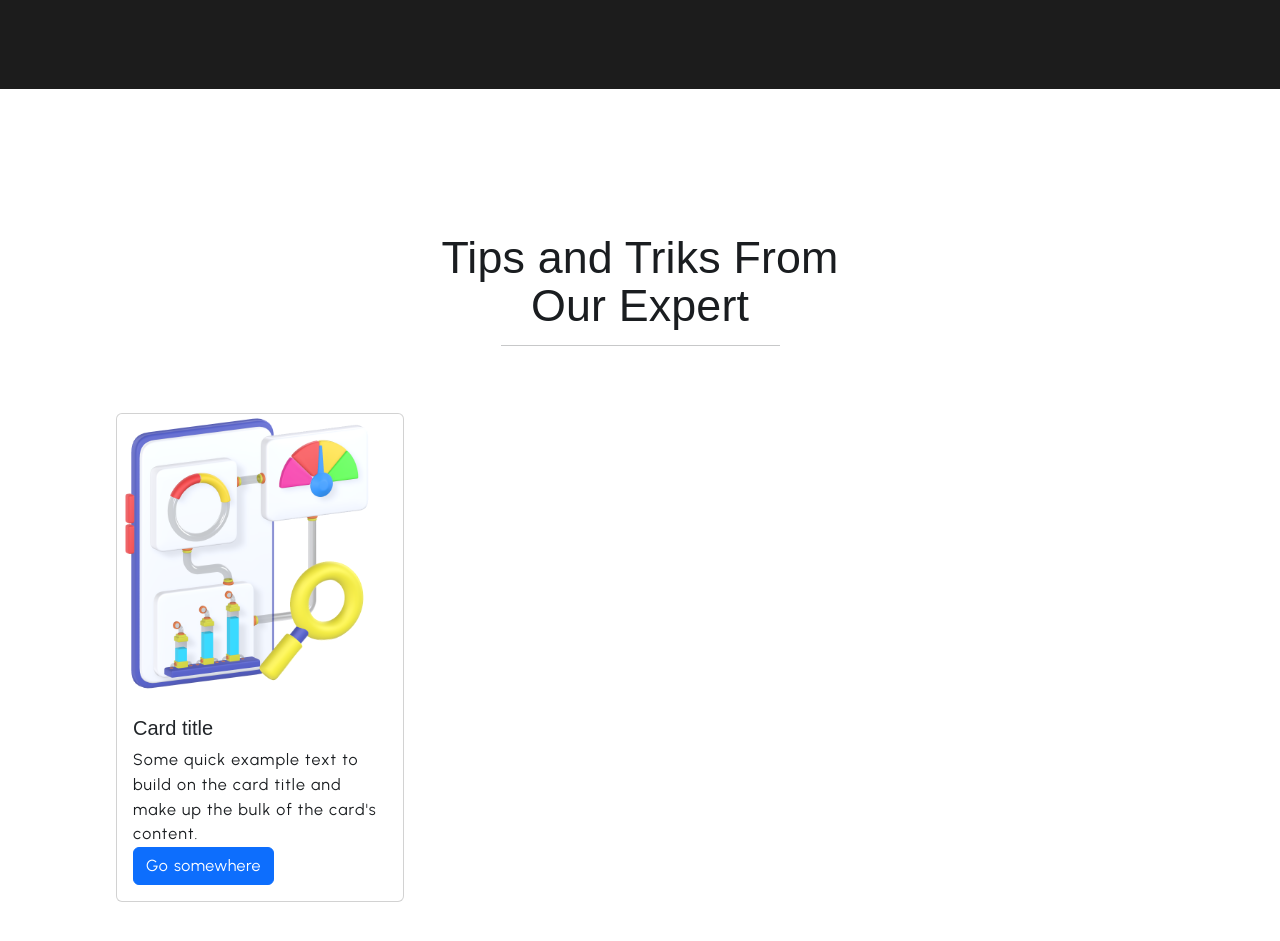
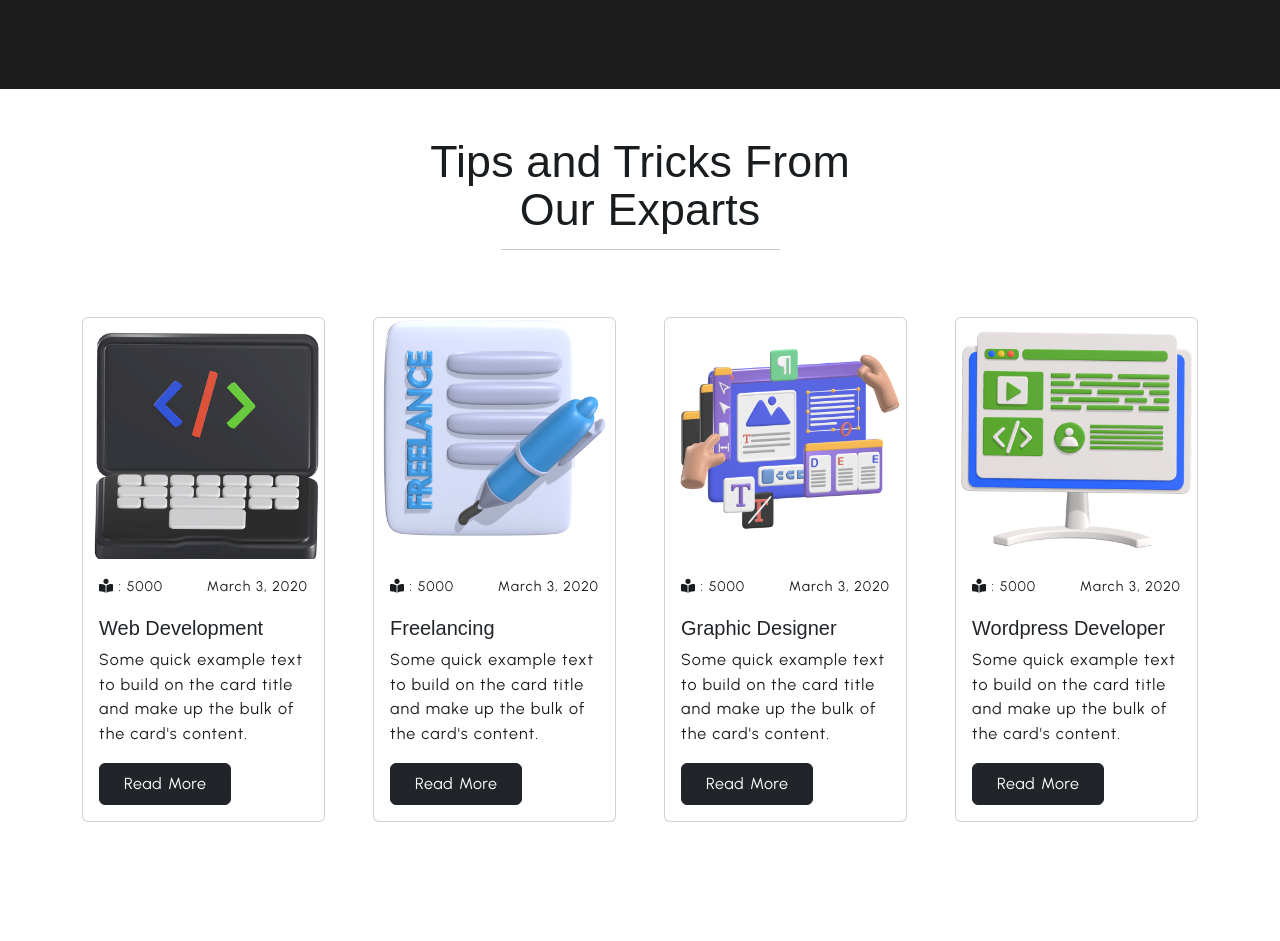
Before and after one commit to Micro-Shubham/Shiksha.co, a plain HTML site: page index.html in a window 1280 px wide. Shown: the part 4820-5761 px from the top of the page. Drawn offline with nearby package versions, Linux system fonts and the light colour scheme.

Commit message:
feat: update digital section with new content and layout improvements

```diff
--- a/index.html
+++ b/index.html
@@ -383,17 +383,19 @@
             <div class="row g-4">
               <div class="col-xxl-4">
                 <div class="d-flex justify-content-center align-items-center">
-                          <div class="card  p-3" style="width: 18rem; ">
-                              <img alt="..."
+                  <div class="card p-3" style="width: 18rem">
+                    <img
+                      alt="..."
                       class="card-img-top"
-                                   src="https://images.pexels.com/photos/3763188/pexels-photo-3763188.jpeg?auto=compress&cs=tinysrgb&w=1260&h=750&dpr=1">
+                      src="https://images.pexels.com/photos/3763188/pexels-photo-3763188.jpeg?auto=compress&cs=tinysrgb&w=1260&h=750&dpr=1"
+                    />
                     <div class="card-body text-center">
-                                  <p class="card-title  mb-3 ">Angelina Thapa</p>
-                                  <p class="card-text ">Some quick example text to build on the card title and
-                                      make
-                                      up
-                                      the bulk of the card's content.</p>
-                                  <div class=" mt-3 d-flex justify-content-center">
+                      <p class="card-title mb-3">Angelina Thapa</p>
+                      <p class="card-text">
+                        Some quick example text to build on the card title and
+                        make up the bulk of the card's content.
+                      </p>
+                      <div class="mt-3 d-flex justify-content-center">
                         <i class="fa-solid fa-star"></i>
                         <i class="fa-solid fa-star"></i>
                         <i class="fa-solid fa-star"></i>
@@ -407,16 +409,19 @@
 
               <div class="col-xxl-4">
                 <div class="d-flex justify-content-center align-items-center">
-                          <div class="card  p-3" style="width: 18rem;">
-                              <img alt="..."
+                  <div class="card p-3" style="width: 18rem">
+                    <img
+                      alt="..."
                       class="card-img-top"
-                                   src="https://images.pexels.com/photos/3763188/pexels-photo-3763188.jpeg?auto=compress&cs=tinysrgb&w=1260&h=750&dpr=1">
+                      src="https://images.pexels.com/photos/3763188/pexels-photo-3763188.jpeg?auto=compress&cs=tinysrgb&w=1260&h=750&dpr=1"
+                    />
                     <div class="card-body text-center">
-                                  <p class="card-title  mb-3">Angelina Thapa</p>
-                                  <p class="card-text">Some quick example text to build on the card title and make
-                                      up
-                                      the bulk of the card's content.</p>
-                                  <div class=" mt-3 d-flex justify-content-center">
+                      <p class="card-title mb-3">Angelina Thapa</p>
+                      <p class="card-text">
+                        Some quick example text to build on the card title and
+                        make up the bulk of the card's content.
+                      </p>
+                      <div class="mt-3 d-flex justify-content-center">
                         <i class="fa-solid fa-star"></i>
                         <i class="fa-solid fa-star"></i>
                         <i class="fa-solid fa-star"></i>
@@ -430,89 +435,19 @@
 
               <div class="col-xxl-4">
                 <div class="d-flex justify-content-center align-items-center">
-                          <div class="card  p-3" style="width: 18rem;">
-                              <img alt="..."
+                  <div class="card p-3" style="width: 18rem">
+                    <img
+                      alt="..."
                       class="card-img-top"
-                                   src="https://images.pexels.com/photos/3763188/pexels-photo-3763188.jpeg?auto=compress&cs=tinysrgb&w=1260&h=750&dpr=1">
+                      src="https://images.pexels.com/photos/3763188/pexels-photo-3763188.jpeg?auto=compress&cs=tinysrgb&w=1260&h=750&dpr=1"
+                    />
                     <div class="card-body text-center">
-                                  <p class="card-title  mb-3">Angelina Thapa</p>
-                                  <p class="card-text">Some quick example text to build on the card title and make
-                                      up
-                                      the bulk of the card's content.</p>
-                                  <div class=" mt-3 d-flex justify-content-center">
-                                      <i class="fa-solid fa-star"></i>
-                                      <i class="fa-solid fa-star"></i>
-                                      <i class="fa-solid fa-star"></i>
-                                      <i class="fa-solid fa-star"></i>
-                                      <i class="far fa-star"></i>
-                                  </div>
-                              </div>
-                          </div>
-                      </div>
-                  </div>
-              </div>
-
-          </div>
-          <div class="carousel-item">
-              <div class="row g-4">
-                  <div class="col-xxl-4">
-                      <div class="d-flex justify-content-center align-items-center">
-                          <div class="card  p-3" style="width: 18rem;">
-                              <img alt="..."
-                                   class="card-img-top"
-                                   src="https://images.pexels.com/photos/3763188/pexels-photo-3763188.jpeg?auto=compress&cs=tinysrgb&w=1260&h=750&dpr=1">
-                              <div class="card-body text-center">
-                                  <p class="card-title  mb-3">Angelina Thapa</p>
-                                  <p class="card-text">Some quick example text to build on the card title and make
-                                      up
-                                      the bulk of the card's content.</p>
-                                  <div class=" mt-3 d-flex justify-content-center">
-                                      <i class="fa-solid fa-star"></i>
-                                      <i class="fa-solid fa-star"></i>
-                                      <i class="fa-solid fa-star"></i>
-                                      <i class="fa-solid fa-star"></i>
-                                      <i class="far fa-star"></i>
-                                  </div>
-                              </div>
-                          </div>
-                      </div>
-                  </div>
-
-                  <div class="col-xxl-4">
-                      <div class="d-flex justify-content-center align-items-center">
-                          <div class="card  p-3" style="width: 18rem;">
-                              <img alt="..."
-                                   class="card-img-top"
-                                   src="https://images.pexels.com/photos/3763188/pexels-photo-3763188.jpeg?auto=compress&cs=tinysrgb&w=1260&h=750&dpr=1">
-                              <div class="card-body text-center">
-                                  <p class="card-title  mb-3">Angelina Thapa</p>
-                                  <p class="card-text">Some quick example text to build on the card title and make
-                                      up
-                                      the bulk of the card's content.</p>
-                                  <div class=" mt-3 d-flex justify-content-center">
-                                      <i class="fa-solid fa-star"></i>
-                                      <i class="fa-solid fa-star"></i>
-                                      <i class="fa-solid fa-star"></i>
-                                      <i class="fa-solid fa-star"></i>
-                                      <i class="far fa-star"></i>
-                                  </div>
-                              </div>
-                          </div>
-                      </div>
-                  </div>
-
-                  <div class="col-xxl-4">
-                      <div class="d-flex justify-content-center align-items-center">
-                          <div class="card  p-3" style="width: 18rem;">
-                              <img alt="..."
-                                   class="card-img-top"
-                                   src="https://images.pexels.com/photos/3763188/pexels-photo-3763188.jpeg?auto=compress&cs=tinysrgb&w=1260&h=750&dpr=1">
-                              <div class="card-body text-center">
-                                  <p class="card-title  mb-3">Angelina Thapa</p>
-                                  <p class="card-text">Some quick example text to build on the card title and make
-                                      up
-                                      the bulk of the card's content.</p>
-                                  <div class=" mt-3 d-flex justify-content-center">
+                      <p class="card-title mb-3">Angelina Thapa</p>
+                      <p class="card-text">
+                        Some quick example text to build on the card title and
+                        make up the bulk of the card's content.
+                      </p>
+                      <div class="mt-3 d-flex justify-content-center">
                         <i class="fa-solid fa-star"></i>
                         <i class="fa-solid fa-star"></i>
                         <i class="fa-solid fa-star"></i>
@@ -529,16 +464,19 @@
             <div class="row g-4">
               <div class="col-xxl-4">
                 <div class="d-flex justify-content-center align-items-center">
-                          <div class="card  p-3" style="width: 18rem;">
-                              <img alt="..."
+                  <div class="card p-3" style="width: 18rem">
+                    <img
+                      alt="..."
                       class="card-img-top"
-                                   src="https://images.pexels.com/photos/3763188/pexels-photo-3763188.jpeg?auto=compress&cs=tinysrgb&w=1260&h=750&dpr=1">
+                      src="https://images.pexels.com/photos/3763188/pexels-photo-3763188.jpeg?auto=compress&cs=tinysrgb&w=1260&h=750&dpr=1"
+                    />
                     <div class="card-body text-center">
-                                  <p class="card-title  mb-3">Angelina Thapa</p>
-                                  <p class="card-text">Some quick example text to build on the card title and make
-                                      up
-                                      the bulk of the card's content.</p>
-                                  <div class=" mt-3 d-flex justify-content-center">
+                      <p class="card-title mb-3">Angelina Thapa</p>
+                      <p class="card-text">
+                        Some quick example text to build on the card title and
+                        make up the bulk of the card's content.
+                      </p>
+                      <div class="mt-3 d-flex justify-content-center">
                         <i class="fa-solid fa-star"></i>
                         <i class="fa-solid fa-star"></i>
                         <i class="fa-solid fa-star"></i>
@@ -552,15 +490,99 @@
 
               <div class="col-xxl-4">
                 <div class="d-flex justify-content-center align-items-center">
-                          <div class="card  p-3" style="width: 18rem;">
-                              <img alt="..."
+                  <div class="card p-3" style="width: 18rem">
+                    <img
+                      alt="..."
                       class="card-img-top"
-                                   src="https://images.pexels.com/photos/3763188/pexels-photo-3763188.jpeg?auto=compress&cs=tinysrgb&w=1260&h=750&dpr=1">
+                      src="https://images.pexels.com/photos/3763188/pexels-photo-3763188.jpeg?auto=compress&cs=tinysrgb&w=1260&h=750&dpr=1"
+                    />
                     <div class="card-body text-center">
-                                  <p class="card-title  mb-3">Angelina Thapa</p>
-                                  <p class="card-text">Some quick example text to build on the card title and make
-                                      up
-                                      the bulk of the card's content.</p>
+                      <p class="card-title mb-3">Angelina Thapa</p>
+                      <p class="card-text">
+                        Some quick example text to build on the card title and
+                        make up the bulk of the card's content.
+                      </p>
+                      <div class="mt-3 d-flex justify-content-center">
+                        <i class="fa-solid fa-star"></i>
+                        <i class="fa-solid fa-star"></i>
+                        <i class="fa-solid fa-star"></i>
+                        <i class="fa-solid fa-star"></i>
+                        <i class="far fa-star"></i>
+                      </div>
+                    </div>
+                  </div>
+                </div>
+              </div>
+
+              <div class="col-xxl-4">
+                <div class="d-flex justify-content-center align-items-center">
+                  <div class="card p-3" style="width: 18rem">
+                    <img
+                      alt="..."
+                      class="card-img-top"
+                      src="https://images.pexels.com/photos/3763188/pexels-photo-3763188.jpeg?auto=compress&cs=tinysrgb&w=1260&h=750&dpr=1"
+                    />
+                    <div class="card-body text-center">
+                      <p class="card-title mb-3">Angelina Thapa</p>
+                      <p class="card-text">
+                        Some quick example text to build on the card title and
+                        make up the bulk of the card's content.
+                      </p>
+                      <div class="mt-3 d-flex justify-content-center">
+                        <i class="fa-solid fa-star"></i>
+                        <i class="fa-solid fa-star"></i>
+                        <i class="fa-solid fa-star"></i>
+                        <i class="fa-solid fa-star"></i>
+                        <i class="far fa-star"></i>
+                      </div>
+                    </div>
+                  </div>
+                </div>
+              </div>
+            </div>
+          </div>
+          <div class="carousel-item">
+            <div class="row g-4">
+              <div class="col-xxl-4">
+                <div class="d-flex justify-content-center align-items-center">
+                  <div class="card p-3" style="width: 18rem">
+                    <img
+                      alt="..."
+                      class="card-img-top"
+                      src="https://images.pexels.com/photos/3763188/pexels-photo-3763188.jpeg?auto=compress&cs=tinysrgb&w=1260&h=750&dpr=1"
+                    />
+                    <div class="card-body text-center">
+                      <p class="card-title mb-3">Angelina Thapa</p>
+                      <p class="card-text">
+                        Some quick example text to build on the card title and
+                        make up the bulk of the card's content.
+                      </p>
+                      <div class="mt-3 d-flex justify-content-center">
+                        <i class="fa-solid fa-star"></i>
+                        <i class="fa-solid fa-star"></i>
+                        <i class="fa-solid fa-star"></i>
+                        <i class="fa-solid fa-star"></i>
+                        <i class="far fa-star"></i>
+                      </div>
+                    </div>
+                  </div>
+                </div>
+              </div>
+
+              <div class="col-xxl-4">
+                <div class="d-flex justify-content-center align-items-center">
+                  <div class="card p-3" style="width: 18rem">
+                    <img
+                      alt="..."
+                      class="card-img-top"
+                      src="https://images.pexels.com/photos/3763188/pexels-photo-3763188.jpeg?auto=compress&cs=tinysrgb&w=1260&h=750&dpr=1"
+                    />
+                    <div class="card-body text-center">
+                      <p class="card-title mb-3">Angelina Thapa</p>
+                      <p class="card-text">
+                        Some quick example text to build on the card title and
+                        make up the bulk of the card's content.
+                      </p>
                       <div class="d-flex justify-content-center">
                         <i class="fa-solid fa-star"></i>
                         <i class="fa-solid fa-star"></i>
@@ -575,15 +597,18 @@
 
               <div class="col-xxl-4">
                 <div class="d-flex justify-content-center align-items-center">
-                          <div class="card  p-3" style="width: 18rem;">
-                              <img alt="..."
+                  <div class="card p-3" style="width: 18rem">
+                    <img
+                      alt="..."
                       class="card-img-top"
-                                   src="https://images.pexels.com/photos/3763188/pexels-photo-3763188.jpeg?auto=compress&cs=tinysrgb&w=1260&h=750&dpr=1">
+                      src="https://images.pexels.com/photos/3763188/pexels-photo-3763188.jpeg?auto=compress&cs=tinysrgb&w=1260&h=750&dpr=1"
+                    />
                     <div class="card-body text-center">
-                                  <p class="card-title  mb-3">Angelina Thapa</p>
-                                  <p class="card-text">Some quick example text to build on the card title and make
-                                      up
-                                      the bulk of the card's content.</p>
+                      <p class="card-title mb-3">Angelina Thapa</p>
+                      <p class="card-text">
+                        Some quick example text to build on the card title and
+                        make up the bulk of the card's content.
+                      </p>
                       <div class="d-flex justify-content-center">
                         <i class="fa-solid fa-star"></i>
                         <i class="fa-solid fa-star"></i>
@@ -621,32 +646,120 @@
 
     <!-- testimonial section end here  -->
     <!-- expert panel start here  -->
-     <section class="services-section mb-5 pt-5 ">
-      <div class="container text-center common-title fw-bold">
-        <h2 class="common-heading">
-          Tips and Triks From  <br />
-          Our Expert
-        </h2>
+    <section class="common-section blog-section">
+      <div class="common-heading container text-center common-title">
+        <h2 class="common-heading">Tips and Tricks From <br />Our Exparts</h2>
         <hr class="w-25 mx-auto" />
       </div>
 
-      <div class="container" >
-         <div class="row">
-          <div class="col-12 col-md-6 col-lg-4">
+      <div class="container my-5">
+        <div class="row g-5">
+          <div class="col-xl-3 col-md-6 col-12">
             <div class="d-flex justify-content-center align-items-center">
-              <div class="card" style="width: 18rem;">
-                <img src="images/Mobile Analysis.png" class="card-img-top" alt="...">
+              <div class="card" style="width: 18rem">
+                <img
+                  alt="..."
+                  class="card-img-top"
+                  src="./images/Developer.png"
+                />
                 <div class="card-body">
-                  <h5 class="card-title">Card title</h5>
-                  <p class="card-text">Some quick example text to build on the card title and make up the bulk of the card's content.</p>
-                  <a href="#" class="btn btn-primary">Go somewhere</a>
+                  <div class="d-flex justify-content-between">
+                    <p class="small text-grey">
+                      <i class="fa-solid fa-book-open-reader"></i> : 5000
+                    </p>
+                    <p class="small text-grey">March 3, 2020</p>
+                  </div>
+                  <h5 class="card-title mt-3">Web Development</h5>
+
+                  <p class="card-text mt-2 mb-3">
+                    Some quick example text to build on the card title and make
+                    up the bulk of the card's content.
+                  </p>
+                  <a class="px-4 py-2 btn btn-dark" href="#">Read More</a>
+                </div>
               </div>
             </div>
           </div>
 
+          <div class="col-xl-3 col-md-6 col-12">
+            <div class="d-flex justify-content-center align-items-center">
+              <div class="card" style="width: 18rem">
+                <img
+                  alt="..."
+                  class="card-img-top"
+                  src="./images/Freelance Contract Signing 3D Model Paper And Pen.png"
+                />
+                <div class="card-body">
+                  <div class="d-flex justify-content-between">
+                    <p class="small text-grey">
+                      <i class="fa-solid fa-book-open-reader"></i> : 5000
+                    </p>
+                    <p class="small text-grey">March 3, 2020</p>
+                  </div>
+                  <h5 class="mt-3 card-title">Freelancing</h5>
+                  <p class="card-text mt-2 mb-3">
+                    Some quick example text to build on the card title and make
+                    up the bulk of the card's content.
+                  </p>
+                  <a class="px-4 py-2 btn btn-dark" href="#">Read More</a>
                 </div>
               </div>
             </div>
+          </div>
+
+          <div class="col-xl-3 col-md-6 col-12">
+            <div class="d-flex justify-content-center align-items-center">
+              <div class="card" style="width: 18rem">
+                <img
+                  alt="..."
+                  class="card-img-top"
+                  src="./images/3D Graphic Model.png"
+                />
+                <div class="card-body">
+                  <div class="d-flex justify-content-between">
+                    <p class="small text-grey">
+                      <i class="fa-solid fa-book-open-reader"></i> : 5000
+                    </p>
+                    <p class="small text-grey">March 3, 2020</p>
+                  </div>
+                  <h5 class="mt-3 card-title">Graphic Designer</h5>
+                  <p class="card-text mt-2 mb-3">
+                    Some quick example text to build on the card title and make
+                    up the bulk of the card's content.
+                  </p>
+                  <a class="px-4 py-2 btn btn-dark" href="#">Read More</a>
+                </div>
+              </div>
+            </div>
+          </div>
+          <div class="col-xl-3 col-md-6 col-12">
+            <div class="d-flex justify-content-center align-items-center">
+              <div class="card" style="width: 18rem">
+                <img
+                  alt="..."
+                  class="card-img-top"
+                  src="./images/Web Development.png"
+                />
+                <div class="card-body">
+                  <div class="d-flex justify-content-between">
+                    <p class="small text-grey">
+                      <i class="fa-solid fa-book-open-reader"></i> : 5000
+                    </p>
+                    <p class="small text-grey">March 3, 2020</p>
+                  </div>
+                  <h5 class="mt-3 card-title">Wordpress Developer</h5>
+                  <p class="card-text mt-2 mb-3">
+                    Some quick example text to build on the card title and make
+                    up the bulk of the card's content.
+                  </p>
+                  <a class="px-4 py-2 btn btn-dark" href="#">Read More</a>
+                </div>
+              </div>
+            </div>
+          </div>
+        </div>
+      </div>
+    </section>
 
     <!-- expert panel end here  -->
 
```
Also changed, not shown: images/3D Graphic Model.png (added), images/Developer.png (added), images/Freelance Contract Signing 3D Model Paper And Pen.png (added), images/Web Development.png (added). Lines whose indentation alone changed are shown as unchanged.
